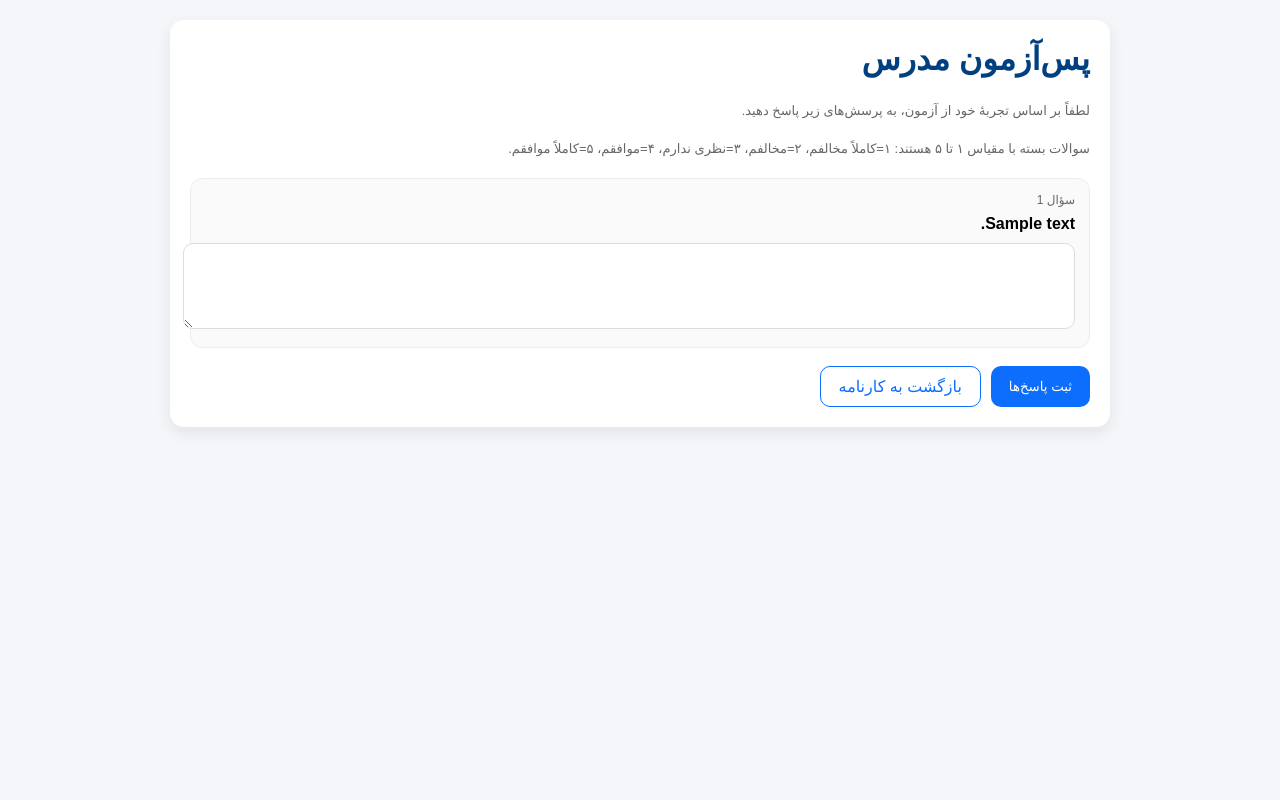
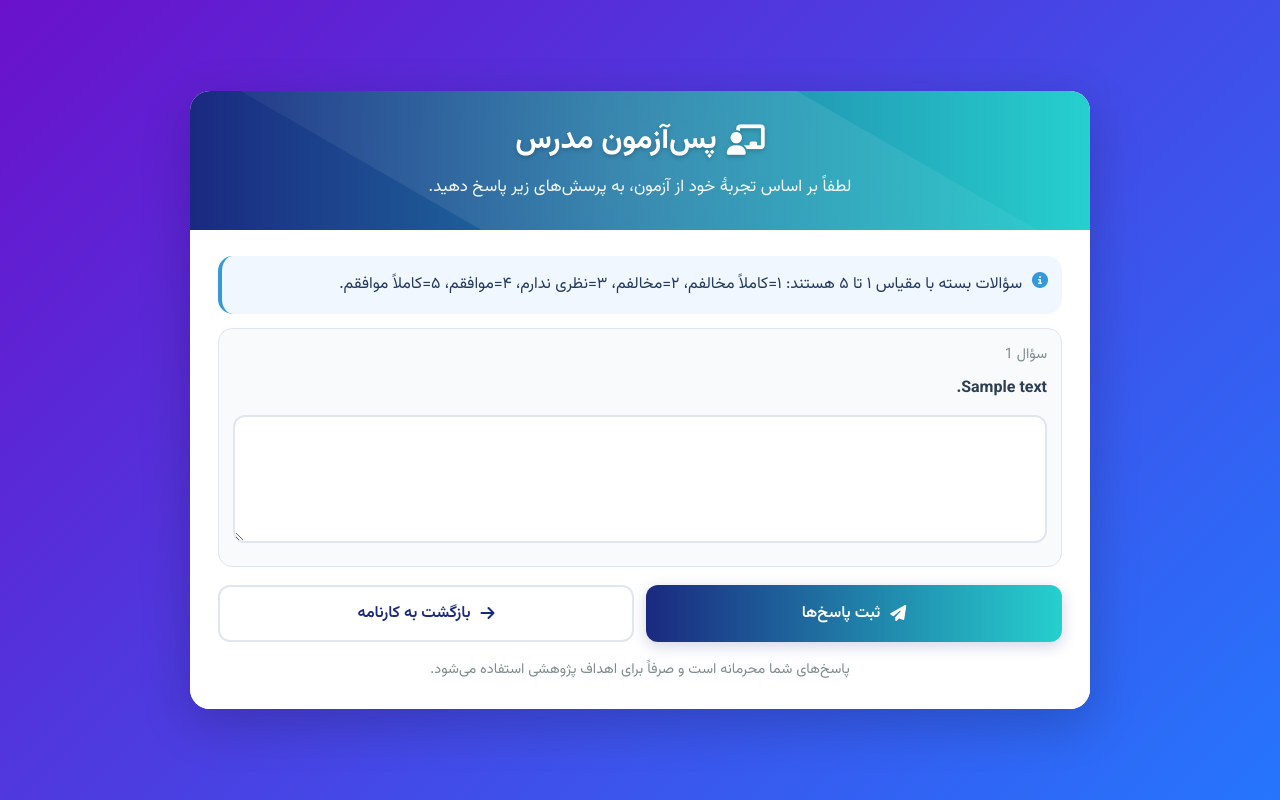
Before and after one commit to mojtabaalmasi/adaptive_test, a Flask app: template templates/post_test_teacher.html in a window 1280 px wide. Run offline with Flask 3, Linux system fonts and the light colour scheme; the template is opened without the code that fills it: most values are stand-ins (such as "Sample title", 1, 10 or a date in 2020); parts of the project's set-up code (start-up, migrations or seed data) failed here and were passed over; some libraries are stand-ins or nearby versions; some web fonts are replaced.

Commit message:
Update post_test_teacher.html

```diff
--- a/templates/post_test_teacher.html
+++ b/templates/post_test_teacher.html
@@ -4,45 +4,296 @@
   <meta charset="UTF-8">
   <meta name="viewport" content="width=device-width, initial-scale=1" />
   <title>پس‌آزمون مدرس</title>
-  <link href="https://cdn.jsdelivr.net/gh/rastikerdar/vazirmatn-font@latest/dist/font-face.css" rel="stylesheet">
+
+  <link href="https://fonts.googleapis.com/css2?family=Vazirmatn:wght@300;400;500;600;700&display=swap" rel="stylesheet">
+  <link rel="stylesheet" href="https://cdnjs.cloudflare.com/ajax/libs/font-awesome/6.4.0/css/all.min.css">
+
   <style>
-    body { font-family: Vazirmatn, sans-serif; background:#f5f6fa; margin:0; padding:20px; }
-    .card { background:white; max-width:900px; margin:auto; padding:20px; border-radius:14px; box-shadow:0 6px 16px rgba(0,0,0,.08); }
-    h1 { margin-top:0; color:#004080; }
-    .hint { color:#666; font-size:13px; line-height:1.9; margin-top:6px; }
-    .qbox { margin: 16px 0; padding: 14px; border: 1px solid #eee; border-radius: 12px; background: #fafafa; }
-    .qmeta { color:#666; font-size:12px; margin-bottom:8px; }
-    textarea { width:100%; border:1px solid #ddd; border-radius:10px; padding:10px; font-size:14px; font-family: inherit; }
-    .error { color:#d00; font-size:13px; margin-top:6px; }
-    .btn { background:#0d6efd; color:white; border-radius:10px; padding:10px 18px; text-decoration:none; border:0; cursor:pointer; }
-    .likert { display:flex; gap:10px; flex-wrap:wrap; margin-top:10px; }
-    .likert label { display:flex; gap:6px; align-items:center; background:#fff; border:1px solid #e2e6ef; border-radius:10px; padding:8px 10px; cursor:pointer; }
-    .req { color:#d00; font-size:12px; margin-inline-start:6px; }
-    .actions { margin-top: 18px; display:flex; gap:10px; flex-wrap:wrap; }
-    .btn-outline { background:#fff; color:#0d6efd; border:1px solid #0d6efd; }
+    *{
+      margin:0;
+      padding:0;
+      box-sizing:border-box;
+      font-family:'Vazirmatn','Vazir',sans-serif;
+    }
+
+    body{
+      background: linear-gradient(135deg, #6a11cb 0%, #2575fc 100%);
+      color:#333;
+      min-height:100vh;
+      padding:20px;
+      display:flex;
+      justify-content:center;
+      align-items:center;
+    }
+
+    .container{
+      width:100%;
+      max-width: 900px;
+      background:#fff;
+      border-radius:20px;
+      overflow:hidden;
+      box-shadow:0 15px 50px rgba(0,0,0,0.2);
+      animation: fadeIn .8s ease;
+    }
+
+    .header{
+      background: linear-gradient(90deg, #1a2980 0%, #26d0ce 100%);
+      color:#fff;
+      padding:26px 28px;
+      text-align:center;
+      position:relative;
+      overflow:hidden;
+    }
+    .header::before{
+      content:"";
+      position:absolute;
+      top:-50%;
+      left:-50%;
+      width:200%;
+      height:200%;
+      background: radial-gradient(circle, rgba(255,255,255,0.12) 0%, rgba(255,255,255,0) 70%);
+      transform: rotate(30deg);
+    }
+
+    .header h1{
+      position:relative;
+      z-index:2;
+      font-size:1.9rem;
+      margin-bottom:8px;
+      text-shadow:0 2px 4px rgba(0,0,0,0.2);
+      display:flex;
+      align-items:center;
+      justify-content:center;
+      gap:10px;
+      flex-wrap:wrap;
+    }
+
+    .header p{
+      position:relative;
+      z-index:2;
+      opacity:.95;
+      font-size:1.05rem;
+      line-height:1.9;
+    }
+
+    .content{
+      padding:26px 28px;
+      background:#fff;
+    }
+
+    .hint{
+      background:#f0f7ff;
+      border-radius:15px;
+      padding:14px 14px;
+      border-left:4px solid #3498db;
+      color:#23395d;
+      display:flex;
+      gap:10px;
+      align-items:flex-start;
+      line-height:1.9;
+      margin-bottom:14px;
+    }
+    .hint i{ color:#3498db; margin-top:2px; }
+
+    .qbox{
+      margin: 12px 0;
+      padding: 14px 14px;
+      border: 1px solid #e0e6ed;
+      border-radius: 14px;
+      background: #f8fafc;
+    }
+
+    .qmeta{
+      color:#7f8c8d;
+      font-size:.9rem;
+      margin-bottom:8px;
+      display:flex;
+      align-items:center;
+      gap:8px;
+      flex-wrap:wrap;
+    }
+
+    .req{
+      color:#e74c3c;
+      font-size:.85rem;
+      font-weight:600;
+    }
+
+    label{
+      display:block;
+      color:#2c3e50;
+      line-height:1.9;
+      font-weight:600;
+      margin-bottom: 8px;
+    }
+
+    textarea{
+      width:100%;
+      border:2px solid #e0e6ed;
+      border-radius:12px;
+      padding:12px 12px;
+      font-size:1rem;
+      background:#fff;
+      transition: all .3s ease;
+      resize: vertical;
+      min-height: 110px;
+    }
+
+    textarea:focus{
+      outline:none;
+      border-color:#3498db;
+      box-shadow: 0 0 0 3px rgba(52,152,219,0.2);
+    }
+
+    .error{
+      margin-top:6px;
+      color:#e74c3c;
+      font-size:.95rem;
+      line-height:1.8;
+      background:#fff5f5;
+      border:1px solid #ffd6d6;
+      border-radius:12px;
+      padding:10px 12px;
+    }
+
+    .likert{
+      display:flex;
+      gap:10px;
+      flex-wrap:wrap;
+      margin-top:10px;
+      align-items:center;
+    }
+
+    /* گزینه‌های لیکرت به سبک چیپ */
+    .likert label{
+      display:flex;
+      gap:8px;
+      align-items:center;
+      justify-content:center;
+      background:#fff;
+      border:1px solid #e0e6ed;
+      border-radius:12px;
+      padding:10px 12px;
+      cursor:pointer;
+      font-weight:500;
+      min-width:62px;
+      transition: all .2s ease;
+      margin:0;
+    }
+
+    .likert label:hover{
+      transform: translateY(-1px);
+      box-shadow: 0 6px 16px rgba(0,0,0,0.06);
+      border-color:#cfe2ff;
+    }
+
+    input[type="radio"]{
+      accent-color:#3498db;
+      transform: scale(1.05);
+    }
+
+    .actions{
+      margin-top:18px;
+      display:flex;
+      gap:12px;
+      flex-wrap:wrap;
+    }
+
+    .btn{
+      flex: 1 0 220px;
+      border:none;
+      border-radius:12px;
+      padding:14px 16px;
+      font-size:1rem;
+      font-weight:600;
+      cursor:pointer;
+      transition: all .3s ease;
+      display:inline-flex;
+      align-items:center;
+      justify-content:center;
+      gap:10px;
+      text-decoration:none;
+    }
+
+    .btn-primary{
+      background: linear-gradient(90deg, #1a2980 0%, #26d0ce 100%);
+      color:#fff;
+      box-shadow: 0 4px 15px rgba(26,41,128,0.2);
+    }
+    .btn-primary:hover{
+      transform: translateY(-3px);
+      box-shadow: 0 7px 20px rgba(26,41,128,0.3);
+    }
+
+    .btn-outline{
+      background:#fff;
+      color:#1a2980;
+      border:2px solid #e0e6ed;
+    }
+    .btn-outline:hover{
+      transform: translateY(-2px);
+      box-shadow: 0 6px 16px rgba(0,0,0,0.08);
+      border-color:#cfe2ff;
+    }
+
+    .footer-note{
+      text-align:center;
+      margin-top:14px;
+      color:#7f8c8d;
+      font-size:0.9rem;
+      line-height:1.9;
+    }
+
+    @keyframes fadeIn{
+      from{ opacity:0; transform: translateY(20px); }
+      to{ opacity:1; transform: translateY(0); }
+    }
+
+    @media (max-width: 768px){
+      .header h1{ font-size:1.6rem; }
+      .content{ padding:20px; }
+      .btn{ flex: 1 0 100%; }
+    }
+
+    @media (max-width: 480px){
+      body{ padding:10px; }
+      .container{ border-radius:15px; }
+      .header{ padding:20px; }
+      .header h1{ font-size:1.35rem; }
+      .likert label{ min-width:56px; padding:9px 10px; }
+    }
   </style>
 </head>
 
 <body>
-  <div class="card">
-    <h1>پس‌آزمون مدرس</h1>
-    <p class="hint">لطفاً بر اساس تجربهٔ خود از آزمون، به پرسش‌های زیر پاسخ دهید.</p>
-    <p class="hint">
-      سوالات بسته با مقیاس ۱ تا ۵ هستند:
+  <div class="container">
+
+    <div class="header">
+      <h1><i class="fas fa-chalkboard-teacher"></i> پس‌آزمون مدرس</h1>
+      <p>لطفاً بر اساس تجربهٔ خود از آزمون، به پرسش‌های زیر پاسخ دهید.</p>
+    </div>
+
+    <div class="content">
+
+      <div class="hint">
+        <i class="fas fa-circle-info"></i>
+        <div>
+          سؤالات بسته با مقیاس ۱ تا ۵ هستند:
           ۱=کاملاً مخالفم، ۲=مخالفم، ۳=نظری ندارم، ۴=موافقم، ۵=کاملاً موافقم.
-    </p>
+        </div>
+      </div>
 
       <form method="post">
-
         {% for q in questions %}
           {% set field_name = 'q_' ~ q.id %}
           {% set qtype = (q.question_type or 'open')|lower %}
           {% set is_req = (q.is_required == 1) %}
           {% set prev = values.get(field_name, '') %}
+
           <div class="qbox">
             <div class="qmeta">
-          سؤال {{ loop.index }}
-          {% if is_req %}<span class="req">* الزامی</span>{% endif %}
+              <span>سؤال {{ loop.index }}</span>
+              {% if is_req %}<span class="req"><i class="fas fa-asterisk"></i> الزامی</span>{% endif %}
             </div>
 
             <label><strong>{{ q.text }}</strong></label>
@@ -52,7 +303,7 @@
             {% endif %}
 
             {% if qtype == 'likert' %}
-          <div class="likert">
+              <div class="likert" role="radiogroup" aria-label="{{ field_name }}">
                 {% for v in [1,2,3,4,5] %}
                   <label>
                     <input
@@ -75,10 +326,23 @@
         {% endfor %}
 
         <div class="actions">
-        <button class="btn" type="submit">ثبت پاسخ‌ها</button>
-        <a class="btn btn-outline" href="{{ url_for('result') }}">بازگشت به کارنامه</a>
+          <button class="btn btn-primary" type="submit">
+            <i class="fas fa-paper-plane"></i>
+            ثبت پاسخ‌ها
+          </button>
+
+          <a class="btn btn-outline" href="{{ url_for('result') }}">
+            <i class="fas fa-arrow-right"></i>
+            بازگشت به کارنامه
+          </a>
+        </div>
+
+        <div class="footer-note">
+          پاسخ‌های شما محرمانه است و صرفاً برای اهداف پژوهشی استفاده می‌شود.
         </div>
       </form>
+
+    </div>
   </div>
 </body>
 </html>
```
Lines whose indentation alone changed are shown as unchanged.
